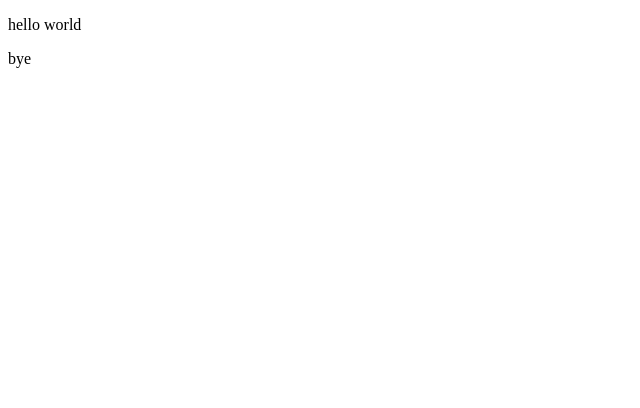
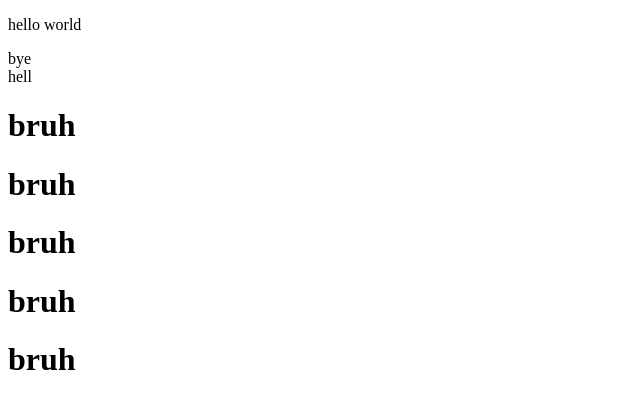
Before and after one commit to robin988/HW, a plain HTML site: page index.html in a window 1280 px wide. Shown: the whole page, without its empty margins (0-640 px from the left). Drawn offline with Linux system fonts and the light colour scheme.

Commit message:
added div elment

```diff
--- a/index.html
+++ b/index.html
@@ -9,5 +9,11 @@
         hello world
     </p>
     <div>bye</div>
+    <div>hell</div>
+    <h1>bruh</h1>
+    <h1>bruh</h1>
+    <h1>bruh</h1>
+    <h1>bruh</h1>
+    <h1>bruh</h1>
 </body>
 </html>
```
